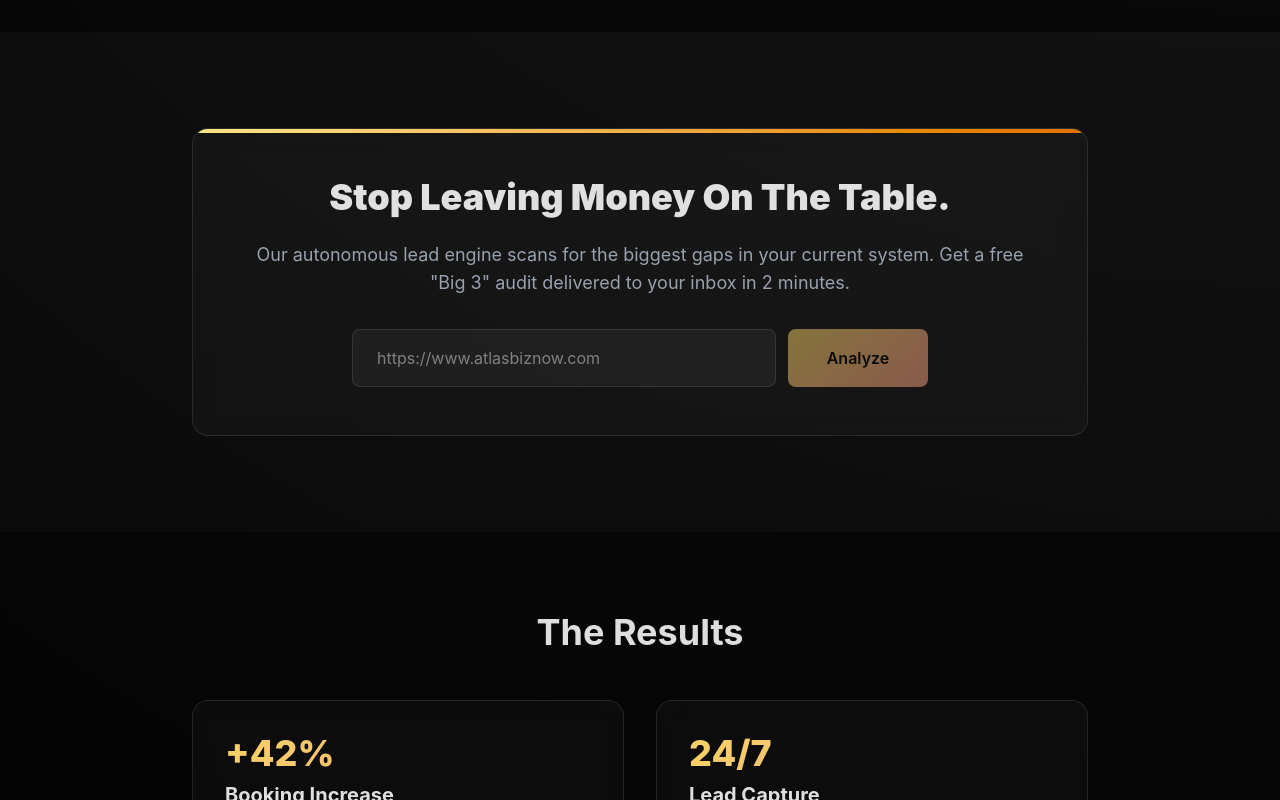
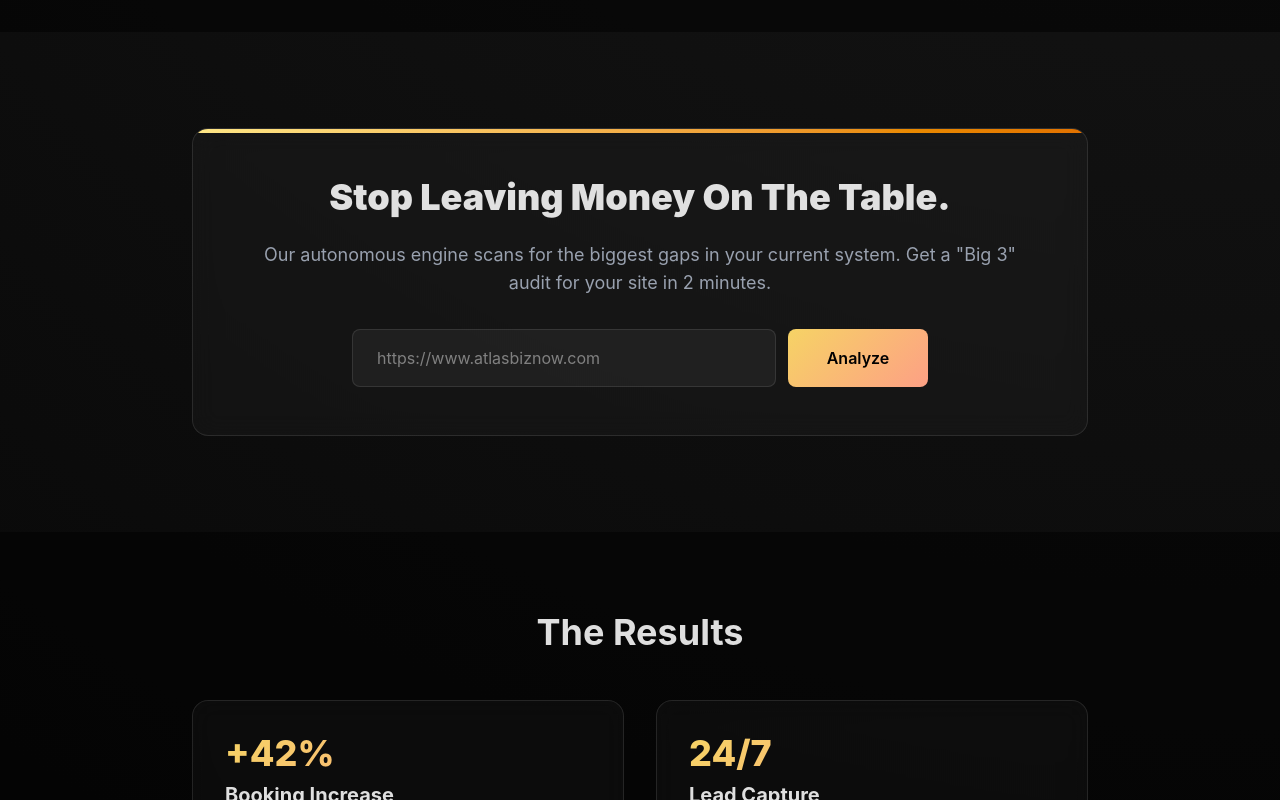
Before and after one commit to atlasbiznow-droid/abn-landing-page, a React (Vite) app: page / in a window 1280 px wide. Shown: the part 1160-1960 px from the top of the page. Built offline with nearby package versions, Linux system fonts and the light colour scheme.

Commit message:
Implement gated lead capture funnel

```diff
--- a/src/App.tsx
+++ b/src/App.tsx
@@ -4,19 +4,28 @@ import logo from './assets/logo.png'
 
 function App() {
   const [url, setUrl] = useState('')
-  const [isScanning, setIsScanning] = useState(false)
-  const [isComplete, setIsComplete] = useState(false)
+  const [email, setEmail] = useState('')
+  const [step, setStep] = useState('idle') // idle, scanning, gated, complete
 
-  const handleAnalyze = (e?: React.FormEvent) => {
-    if (e) e.preventDefault();
+  const startScan = (e: React.FormEvent) => {
+    e.preventDefault();
     if (!url) return
-    setIsScanning(true)
+    setStep('scanning')
 
-    // Simulate high-tech scan for the demo
+    // Step 2: Build tension
     setTimeout(() => {
-      setIsScanning(false)
-      setIsComplete(true)
-    }, 4000)
+      setStep('gated')
+    }, 4500)
+  }
+
+  const submitEmail = (e: React.FormEvent) => {
+    e.preventDefault();
+    if (!email) return
+
+    // In a real app, this is where we'd hit our /api/lead endpoint
+    console.log(`NEW LEAD CAPTURED: URL: ${url}, Email: ${email}`);
+
+    setStep('complete')
   }
 
   const scrollTo = (id: string) => {
@@ -105,19 +114,19 @@ function App() {
         </div>
       </section>
 
-      {/* Audit CTA */}
+      {/* Audit CTA - The Multi-Step Funnel */}
       <section id="audit" className="py-24 px-6">
         <div className="max-w-4xl mx-auto glass p-12 text-center relative overflow-hidden">
           <div className="absolute top-0 left-0 w-full h-1 bg-gradient-to-r from-amber-200 to-amber-600"></div>
 
-          {!isComplete ? (
-            <>
+          {step === 'idle' && (
+            <div className="animate-in fade-in duration-500">
               <h2 className="text-4xl font-black mb-6">Stop Leaving Money On The Table.</h2>
               <p className="text-gray-400 mb-8 text-lg">
-                Our autonomous lead engine scans for the biggest gaps in your current system.
-                Get a free "Big 3" audit delivered to your inbox in 2 minutes.
+                Our autonomous engine scans for the biggest gaps in your current system.
+                Get a "Big 3" audit for your site in 2 minutes.
               </p>
-              <form onSubmit={handleAnalyze} className="flex flex-col md:flex-row max-w-xl mx-auto gap-3">
+              <form onSubmit={startScan} className="flex flex-col md:flex-row max-w-xl mx-auto gap-3">
                 <input
                   type="url"
                   required
@@ -125,36 +134,55 @@ function App() {
                   onChange={(e) => setUrl(e.target.value)}
                   placeholder="https://www.atlasbiznow.com"
                   className="flex-1 bg-white/5 border border-white/10 rounded-lg px-6 py-4 focus:outline-none focus:border-amber-500 transition-all"
-                  disabled={isScanning}
                 />
-                <button
-                  type="submit"
-                  disabled={isScanning || !url}
-                  className="btn-primary min-w-[140px] disabled:opacity-50 disabled:cursor-not-allowed"
-                >
-                  {isScanning ? (
-                    <span className="flex items-center justify-center gap-2">
-                      <div className="w-4 h-4 border-2 border-black/20 border-t-black rounded-full animate-spin"></div>
-                      Scanning...
-                    </span>
-                  ) : 'Analyze'}
-                </button>
+                <button type="submit" className="btn-primary min-w-[140px]">Analyze</button>
               </form>
-              {isScanning && (
-                <div className="mt-6 text-amber-500 font-mono text-sm animate-pulse">
-                  [SYSTEM] Analyzing SSL... Checking Booking Bot... Detecting Gaps...
-                </div>
-              )}
-            </>
-          ) : (
+            </div>
+          )}
+
+          {step === 'scanning' && (
+            <div className="py-10 animate-pulse">
+              <div className="w-20 h-20 border-4 border-amber-500/20 border-t-amber-500 rounded-full animate-spin mx-auto mb-8"></div>
+              <h2 className="text-2xl font-mono gold-text mb-4">AI ENGINE ACTIVE</h2>
+              <div className="text-gray-500 font-mono text-sm space-y-2">
+                <p>[SYSTEM] Scanned SSL Certificates...</p>
+                <p>[SYSTEM] Detecting Booking Gaps...</p>
+                <p>[SYSTEM] Analyzing Content Velocity...</p>
+              </div>
+            </div>
+          )}
+
+          {step === 'gated' && (
+            <div className="animate-in slide-in-from-bottom-10 duration-700">
+              <div className="text-amber-500 text-sm font-bold mb-2 uppercase tracking-widest">Analysis Found 3 Gaps</div>
+              <h2 className="text-4xl font-black mb-6">Where should we send your report?</h2>
+              <p className="text-gray-400 mb-8 text-lg">
+                We've identified critical revenue leaks on <span className="text-white italic">{url}</span>.
+                Enter your email to receive the full "Big 3" Audit.
+              </p>
+              <form onSubmit={submitEmail} className="flex flex-col md:flex-row max-w-xl mx-auto gap-3">
+                <input
+                  type="email"
+                  required
+                  value={email}
+                  onChange={(e) => setEmail(e.target.value)}
+                  placeholder="Enter your professional email"
+                  className="flex-1 bg-white/5 border border-white/10 rounded-lg px-6 py-4 focus:outline-none focus:border-amber-500 transition-all"
+                />
+                <button type="submit" className="btn-primary min-w-[140px]">Send My Audit</button>
+              </form>
+            </div>
+          )}
+
+          {step === 'complete' && (
             <div className="py-10 animate-in fade-in zoom-in duration-500">
-              <div className="text-6xl mb-6">✅</div>
-              <h2 className="text-4xl font-black mb-4">Analysis Complete!</h2>
+              <div className="text-6xl mb-6">🚀</div>
+              <h2 className="text-4xl font-black mb-4">Audit Dispatched!</h2>
               <p className="text-gray-400 text-lg mb-8 max-w-md mx-auto">
-                We've found 3 critical revenue gaps on <span className="text-amber-400">{url}</span>.
-                Your full "Big 3" Audit is being sent to your inbox now.
+                Check your inbox at <span className="text-amber-400">{email}</span>.
+                Our AI agents are compiling the final data and delivering it now.
               </p>
-              <button onClick={() => setIsComplete(false)} className="text-gray-500 hover:text-white transition text-sm">
+              <button onClick={() => setStep('idle')} className="text-gray-500 hover:text-white transition text-sm">
                 Analyze another site
               </button>
             </div>
```
